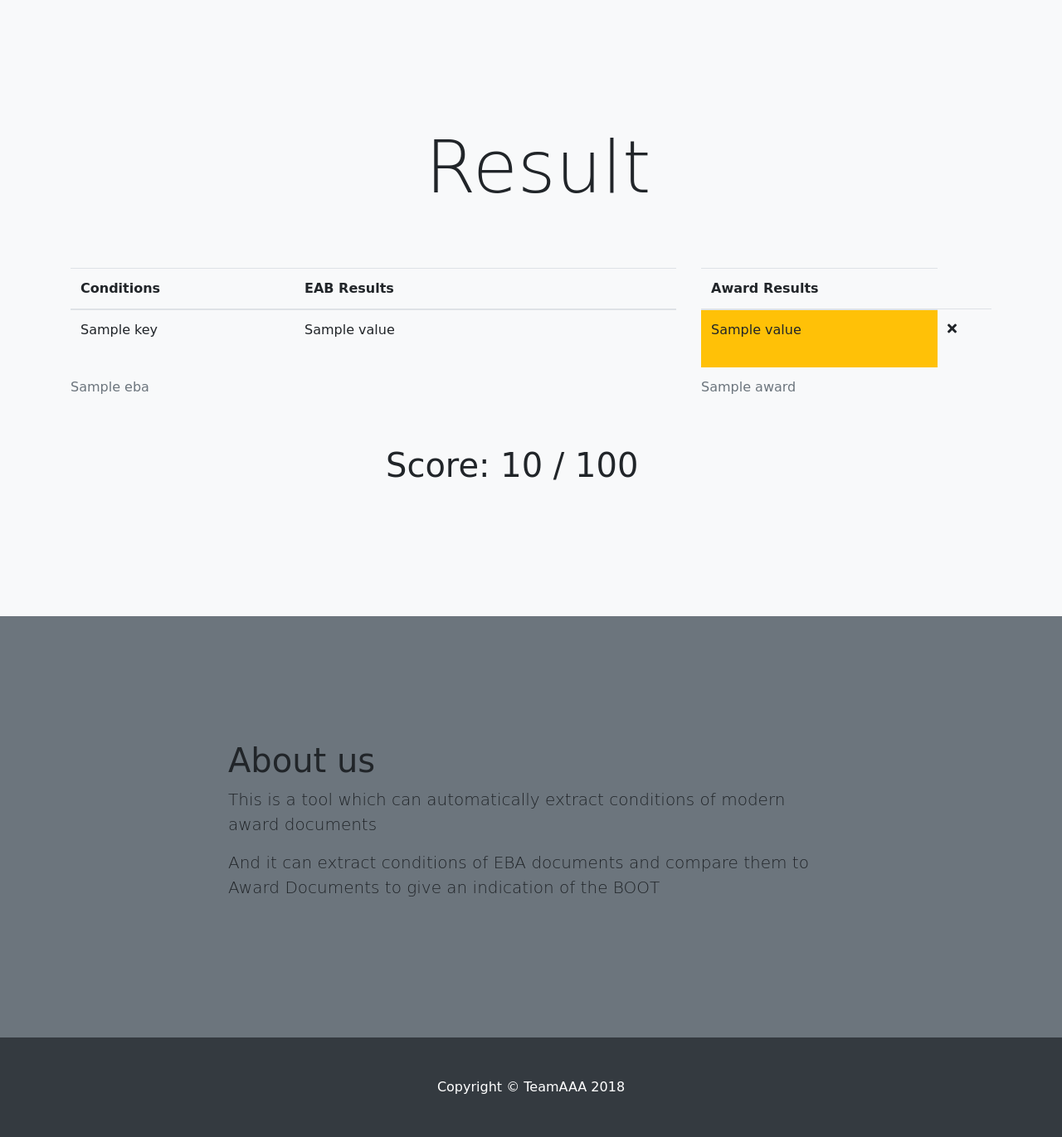
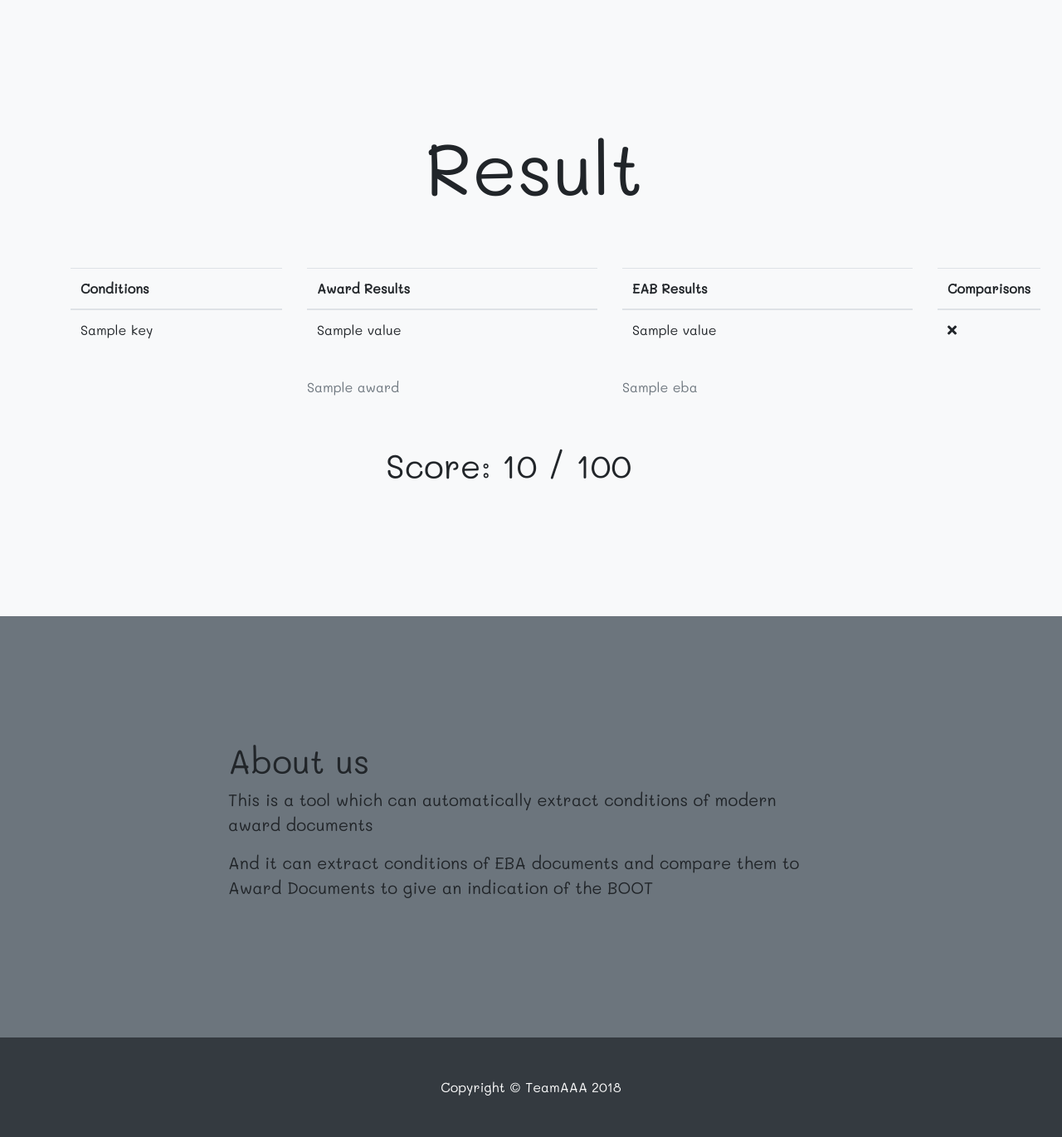
Before and after one commit to AkiMaruyama/AAA, a Django app: template templates/compare_result.html in a window 1280 px wide. Shown: the part 642-2013 px from the top of the page at 83% size. Run offline with Django 3.2, Linux system fonts and the light colour scheme; the template is opened without the code that fills it: most values are stand-ins (such as "Sample title", 1, 10 or a date in 2020); lists and menus that the app fills with data are empty; some libraries are stand-ins or nearby versions.

Commit message:
bug fixes

```diff
--- a/AAA/views.py
+++ b/AAA/views.py
@@ -39,7 +39,7 @@ def compare_eba(eba, award):
 	results = []
 	for i, value in enumerate(eba):
 		if i == 0:
-			result = findall(r"(\d+):",value)
+			result = findall(r"(\d+)[:|.]",value)
 			result2 = findall(r"(\d+):",award[i])
 			a = int(result[1]) + 12 - int(result[0])
 			b = int(result2[1]) + 12 - int(result2[0])
@@ -57,7 +57,6 @@ def compare_eba(eba, award):
 			b = float(result2[0])
 			results.append(a >= b)
 	return results
-
 
 def compare(request):
 	context = {}
--- a/templates/compare_result.html
+++ b/templates/compare_result.html
@@ -8,16 +8,24 @@
     <meta name="description" content="">
     <meta name="author" content="">
 
-    <title>Scrolling Nav - Start Bootstrap Template</title>
+    <title>Tanda  </title>
+
+    <!-- Font Awesome -->
+    <link rel="stylesheet" href="https://use.fontawesome.com/releases/v5.4.1/css/all.css" integrity="sha384-5sAR7xN1Nv6T6+dT2mhtzEpVJvfS3NScPQTrOxhwjIuvcA67KV2R5Jz6kr4abQsz" crossorigin="anonymous">
 
     <!-- Bootstrap core CSS -->
-    <link href="{% static '/vendor/bootstrap/css/bootstrap.min.css' %}" rel="stylesheet">
+    <link rel="stylesheet" href="https://stackpath.bootstrapcdn.com/bootstrap/4.1.3/css/bootstrap.min.css" integrity="sha384-MCw98/SFnGE8fJT3GXwEOngsV7Zt27NXFoaoApmYm81iuXoPkFOJwJ8ERdknLPMO" crossorigin="anonymous">
 
     <!-- Custom styles for this template -->
     <link href="{% static '/css/scrolling-nav.css' %}" rel="stylesheet">
 
-    <link rel="stylesheet" href="https://use.fontawesome.com/releases/v5.4.1/css/all.css" integrity="sha384-5sAR7xN1Nv6T6+dT2mhtzEpVJvfS3NScPQTrOxhwjIuvcA67KV2R5Jz6kr4abQsz" crossorigin="anonymous">
+    <!-- google font -->
+    <link href="https://fonts.googleapis.com/css?family=Mali" rel="stylesheet">
 
+    <!-- JS -->
+    <script src="https://code.jquery.com/jquery-3.3.1.slim.min.js" integrity="sha384-q8i/X+965DzO0rT7abK41JStQIAqVgRVzpbzo5smXKp4YfRvH+8abtTE1Pi6jizo" crossorigin="anonymous"></script>
+    <script src="https://cdnjs.cloudflare.com/ajax/libs/popper.js/1.14.3/umd/popper.min.js" integrity="sha384-ZMP7rVo3mIykV+2+9J3UJ46jBk0WLaUAdn689aCwoqbBJiSnjAK/l8WvCWPIPm49" crossorigin="anonymous"></script>
+    <script src="https://stackpath.bootstrapcdn.com/bootstrap/4.1.3/js/bootstrap.min.js" integrity="sha384-ChfqqxuZUCnJSK3+MXmPNIyE6ZbWh2IMqE241rYiqJxyMiZ6OW/JmZQ5stwEULTy" crossorigin="anonymous"></script>
   </head>
 
   <body id="page-top">
--- a/templates/result.html
+++ b/templates/result.html
@@ -11,20 +11,20 @@
     </div>
     <div class="container">
         <div class="row">
-            <div class="col-lg-8 mx-auto">
+            <div class="col-lg-3 mx-auto">
                 <table class="table">
-                    <caption>{{ eba }}</caption>
+                    <!-- <caption>{{ eba }}</caption> -->
                     <thead>
                         <tr>
                             <th>Conditions</th>
-                            <th>EAB Results</th>
+                            <!-- <th>Award Results</th>  -->
                         </tr>
                     </thead>
                     <tbody>
                         {% for key, value in data %}
                         <tr>
                             <td width="270" height="70"> {{ key }} </td>
-                            <td> {{ value }} </td>
+                            <!-- <td> {{ value }} </td> -->
                         </tr>
                         {% endfor %}
                     </tbody>
@@ -35,6 +35,7 @@
                     <caption>{{ award }}</caption>
                     <thead>
                         <tr>
+                            <!-- <th>Conditions</th> -->
                             <th>Award Results</th>
                         </tr>
                     </thead>
@@ -42,11 +43,66 @@
                         {% for v in para %}
                         <tr>
                             {% if v.compared %}
-                                <td height="70" class="bg-success"> {{ v.value }} </td>
+                                <td height="70" > {{ v.value }} </td>
+                                <!-- <td ><i class="fas fa-check"></i></td> -->
+                            {% else %}
+                                <td height="70"> {{ v.value }} </td>
+                                <!-- <td><i class="fas fa-times"></i></td> -->
+                            {% endif %}
+                        </tr>
+                        {% endfor %}
+                        <!-- {% for key, value in data %}
+                        <tr>
+                            <td width="270" height="70"> {{ key }} </td>
+                            <td width="270" height="70"> {{ value }} </td>
+                        </tr>
+                        {% endfor %} -->
+                    </tbody>
+                </table>
+            </div>
+            <div class="col-lg-4 mx-auto">
+                <table class="table">
+                    <caption>{{ eba }}</caption>
+                    <thead>
+                        <tr>
+                            <th>EAB Results</th>
+                        </tr>
+                    </thead>
+                    <tbody>
+                        {% for key, value in data %}
+                            <tr>
+                                <!-- <td width="270" height="70"> {{ key }} </td>  -->
+                                <td width="270" height="70"> {{ value }} </td>
+                            </tr>
+                        {% endfor %}
+                        <!-- {% for v in para %}
+                        <tr>
+                            {% if v.compared %}
+                                <td height="70" > {{ v.value }} </td>
                                 <td ><i class="fas fa-check"></i></td>
                             {% else %}
-                                <td height="70" class="bg-warning"> {{ v.value }} </td>
+                                <td height="70"> {{ v.value }} </td>
                                 <td><i class="fas fa-times"></i></td>
+                            {% endif %}
+                        </tr>
+                        {% endfor %} -->
+                    </tbody>
+                </table>
+            </div>
+            <div class="col-lg-1 mx-auto">
+                <table class="table">
+                    <thead>
+                        <tr>
+                            <th> Comparisons </th>
+                        </tr>
+                    </thead>
+                    <tbody>
+                        {% for v in para %}
+                        <tr>
+                            {% if v.compared %}
+                                <td height="70"><i class="fas fa-check"></i></td>
+                            {% else %}
+                                <td height="70"><i class="fas fa-times"></i></td>
                             {% endif %}
                         </tr>
                         {% endfor %}
--- a/templates/select.html
+++ b/templates/select.html
@@ -1,11 +1,10 @@
 {% block content %}
 <section id="about">
-
     <div class="container" style="margin-bottom:30px;">
         <div class="row">
             <div class="col-lg-5 mx-auto">
                 <h1 class="display-3">
-                    Analyse Tool
+                    Boot Tool
                 </h1>
             </div>
         </div>
```
Also changed, not shown: data/EBA Phrasing Register - Sheet1.csv (+2 -6 lines), 1 other file.
